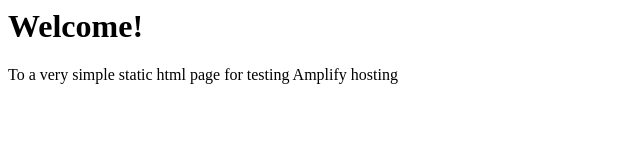
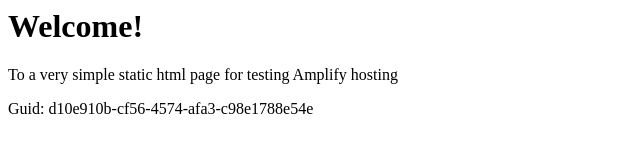
Before and after one commit to aws-aemilia-arn/Github-PR-Commit-Integration-Test-DoNotTouch-v1-prod-eu-north-1, a website: page src/index.html in a window 1280 px wide. Shown: the whole page, without its empty margins (0-640 px from the left). Drawn offline with Linux system fonts and the light colour scheme.

Commit message:
commit from integ tests

```diff
--- a/src/index.html
+++ b/src/index.html
@@ -1,3 +1,5 @@
+
+
 <html lang="en">
 
 <head>
@@ -10,6 +12,6 @@
 <body>
     <h1>Welcome!</h1>
     <p>To a very simple static html page for testing Amplify hosting</p>
-</body>
+    <p>Guid: d10e910b-cf56-4574-afa3-c98e1788e54e</p></body>
 
 </html>
```
